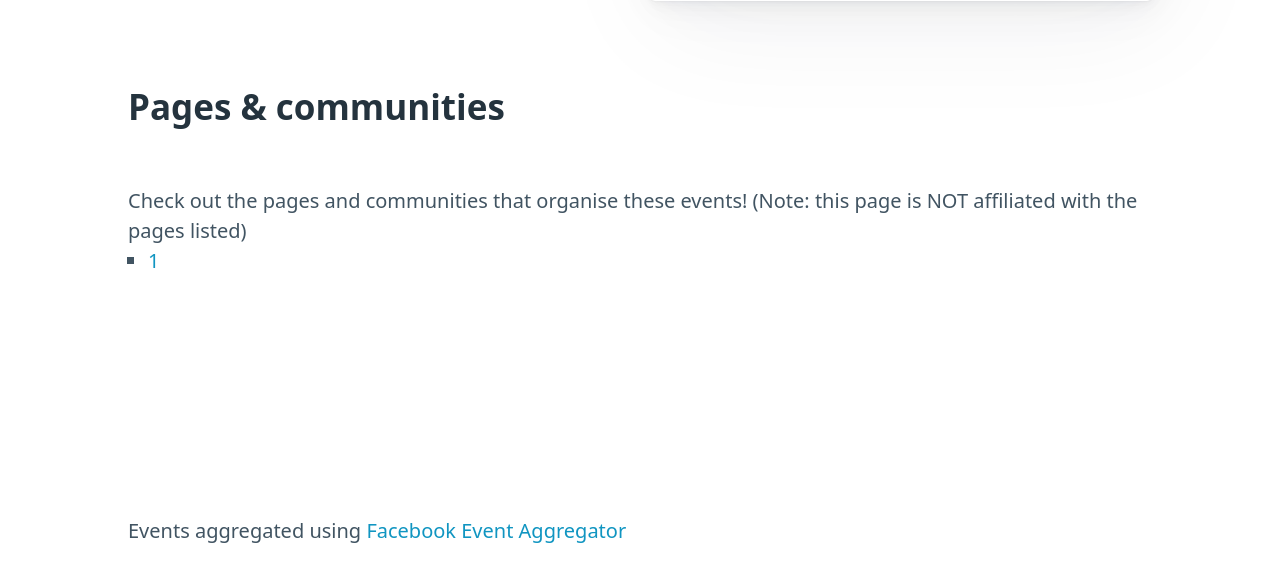
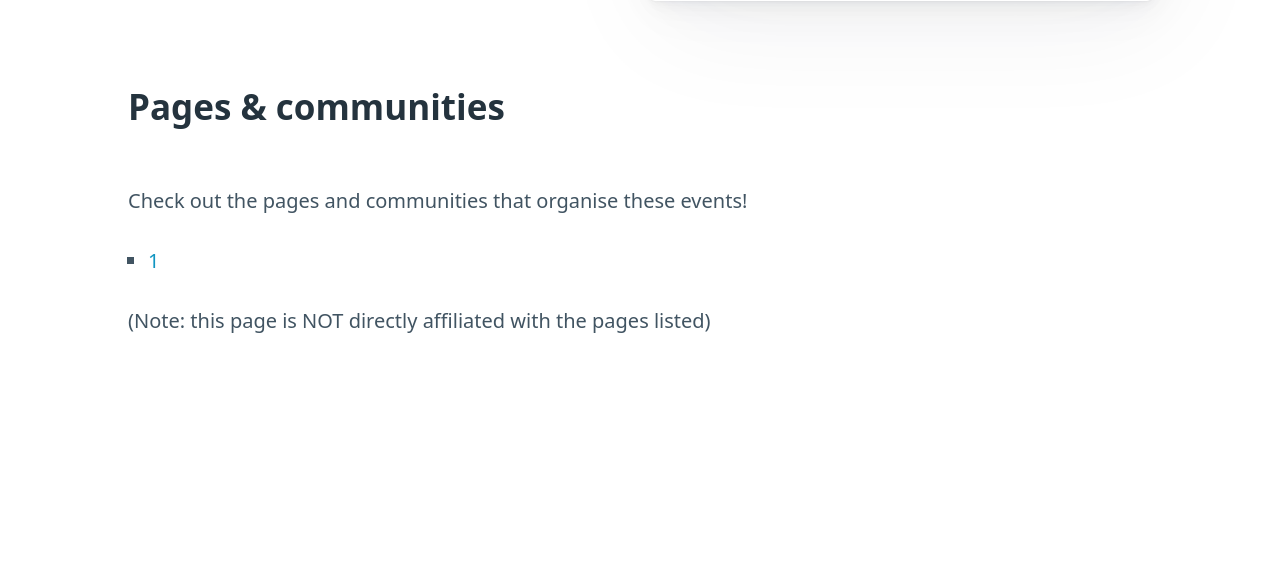
Before and after one commit to Denperidge/facebook-event-aggregator, a Python web app: template app/export/templates/index.html in a window 1280 px wide. Shown: the part 589-1165 px from the top of the page. Before the commit the page ends 1132 px from the top, so only its background shows below. Run offline with Jinja, Linux system fonts and the light colour scheme; the template is opened without the code that fills it: most values are stand-ins (such as "Sample title", 1, 10 or a date in 2020).

Commit message:
Moved affiliation notice

```diff
--- a/app/export/templates/index.html
+++ b/app/export/templates/index.html
@@ -24,15 +24,13 @@
 
     <section id="pages">
         <h2>Pages & communities</h2>
-        <span>
-            Check out the pages and communities that organise these events! (Note: this page is NOT affiliated with the
-            pages listed)
-        </span>
+        <p>Check out the pages and communities that organise these events!</p>
         <ul>
             {% for page in pages %}
             <li><a href="{{ page }}">{{ page }}</a></li>
             {% endfor %}
         </ul>
+        <p>(Note: this page is NOT directly affiliated with the pages listed)</p>
     </section>
 </main>
 
```
